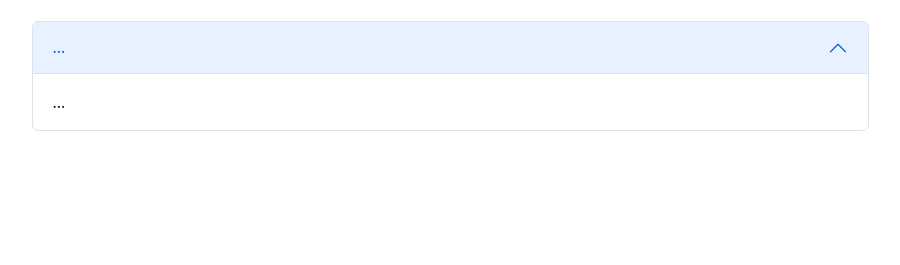
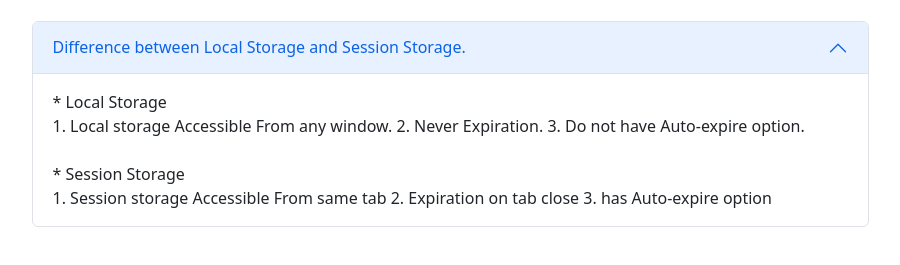
Before and after one commit to parvez1407/typing-speed-monitor, a plain HTML site: page blog.html in a window 1280 px wide. Shown: the part 117-382 px from the top of the page, without its empty margins (190-1090 px from the left). Drawn offline with nearby package versions, Linux system fonts and the light colour scheme.

Commit message:
Difference between Local Storage and Session Storage added

```diff
--- a/blog.html
+++ b/blog.html
@@ -27,13 +27,24 @@
                             <button class="accordion-button" type="button" data-bs-toggle="collapse"
                                 data-bs-target="#panelsStayOpen-collapseOne" aria-expanded="true"
                                 aria-controls="panelsStayOpen-collapseOne">
-                                ...
+                                Difference between Local Storage and Session Storage.
                             </button>
                         </h2>
                         <div id="panelsStayOpen-collapseOne" class="accordion-collapse collapse show"
                             aria-labelledby="panelsStayOpen-headingOne">
                             <div class="accordion-body">
-                                ...
+                                * Local Storage <br>
+                                1. Local storage Accessible From any window.
+                                2. Never Expiration.
+                                3. Do not have
+                                Auto-expire option.
+                                <br> <br>
+                                * Session Storage
+                                <br>
+                                1. Session storage Accessible From same tab
+                                2. Expiration on tab close
+                                3. has Auto-expire option
+
                             </div>
                         </div>
                     </div>
```
